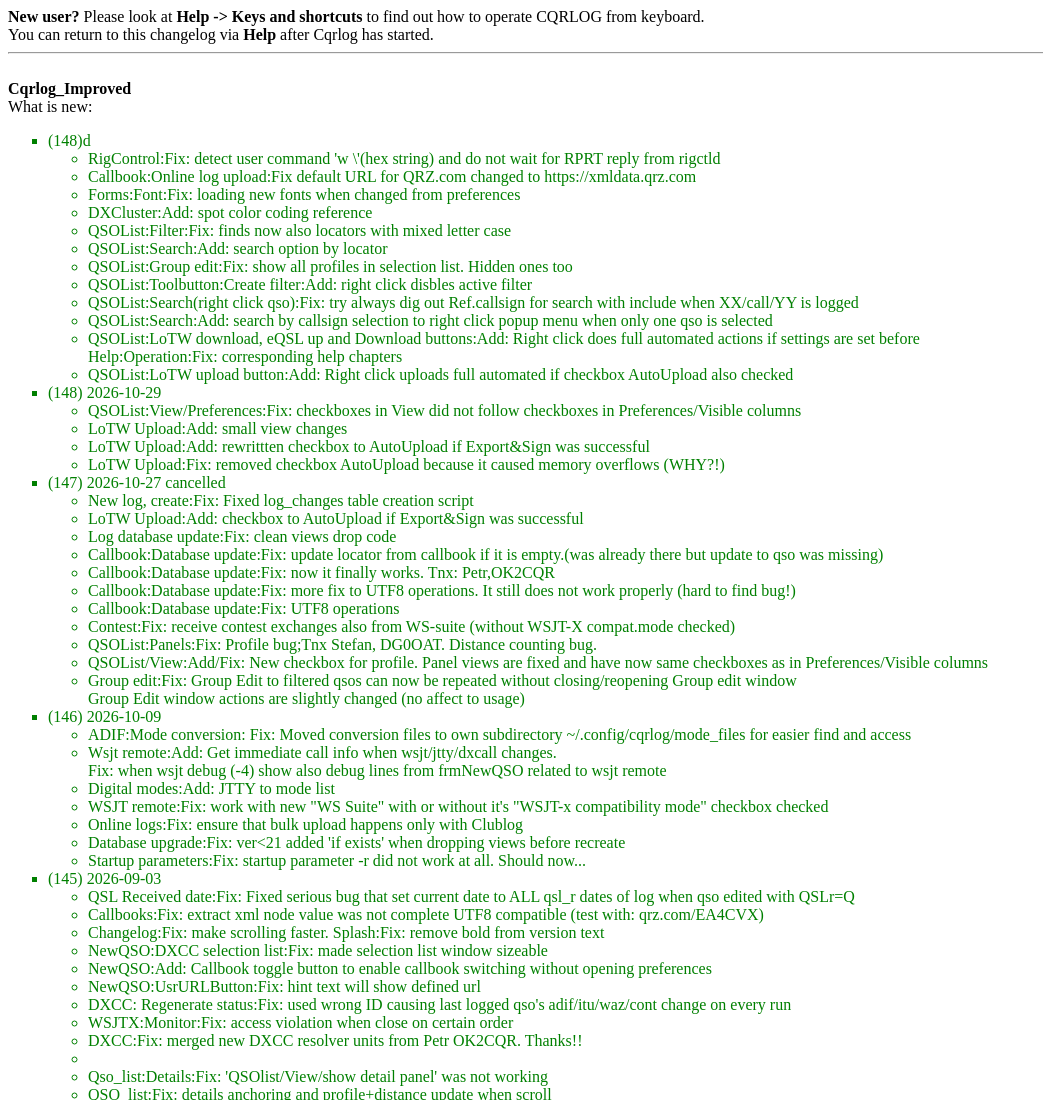
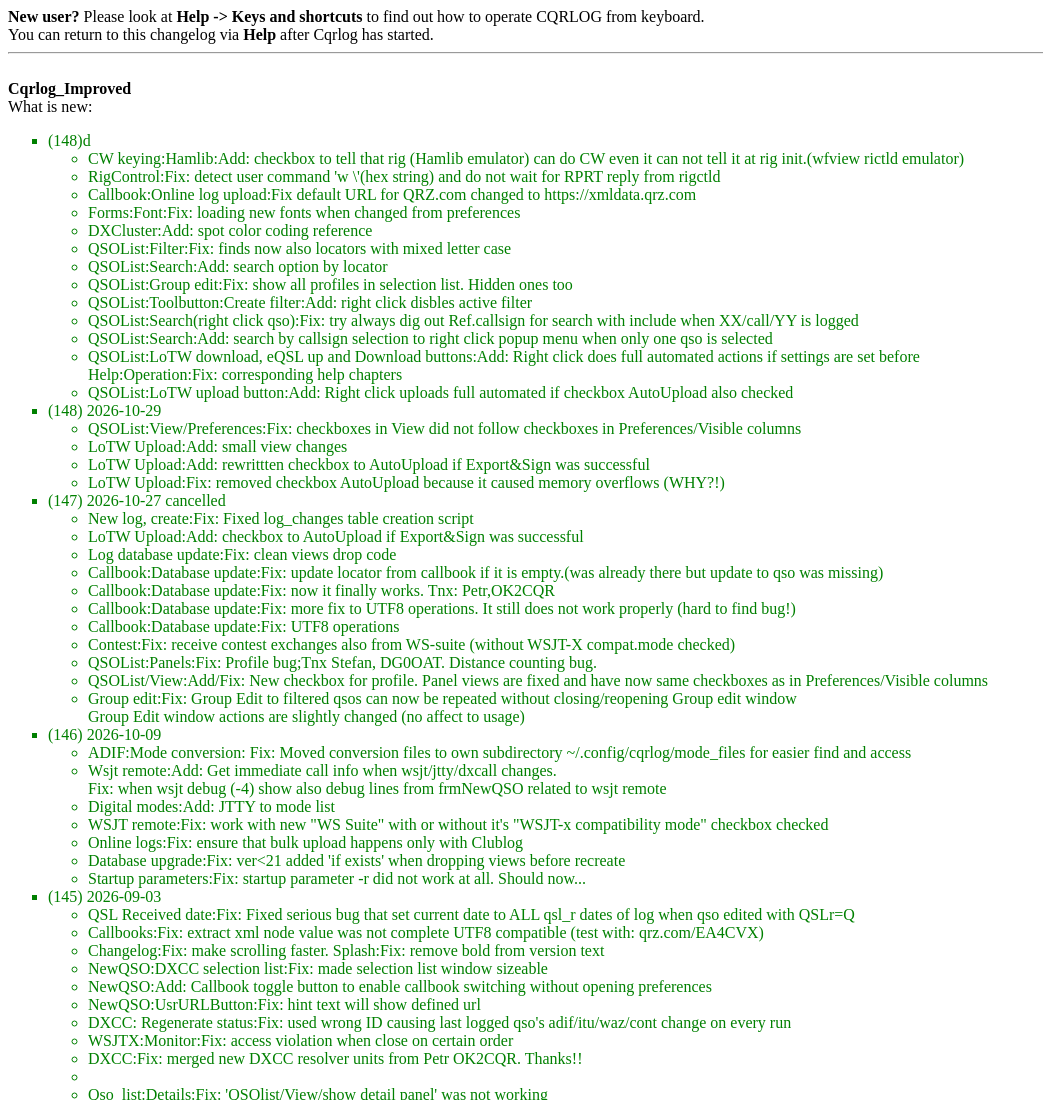
Before and after one commit to OH1KH/CqrlogImproved, a plain HTML site: page src/changelog.html in a window 1280 px wide. Shown: the top 1100 px of the page, without its empty margins (0-1043 px from the left). Drawn offline with Linux system fonts and the light colour scheme.

Commit message:
CW keying:Hamlib:Add: checkbox to tell that rig (Hamlib emulator) can do CW even it can not tell it at rig init.

```diff
--- a/src/changelog.html
+++ b/src/changelog.html
@@ -12,6 +12,7 @@
     What is new:
     <ul style="list-style: square;text-align:left; color: green;" >
     <li>(148)d</li><ul>
+    <li>CW keying:Hamlib:Add: checkbox to tell that rig (Hamlib emulator) can do CW even it can not tell it at rig init.(wfview rictld emulator)</li>
     <li>RigControl:Fix: detect user command 'w \'(hex string) and do not wait for RPRT reply from rigctld</li>
     <li>Callbook:Online log upload:Fix default URL for QRZ.com changed to https://xmldata.qrz.com</li>
     <li>Forms:Font:Fix: loading new fonts when changed from preferences</li>
```
Also changed, not shown: 4 other files.
